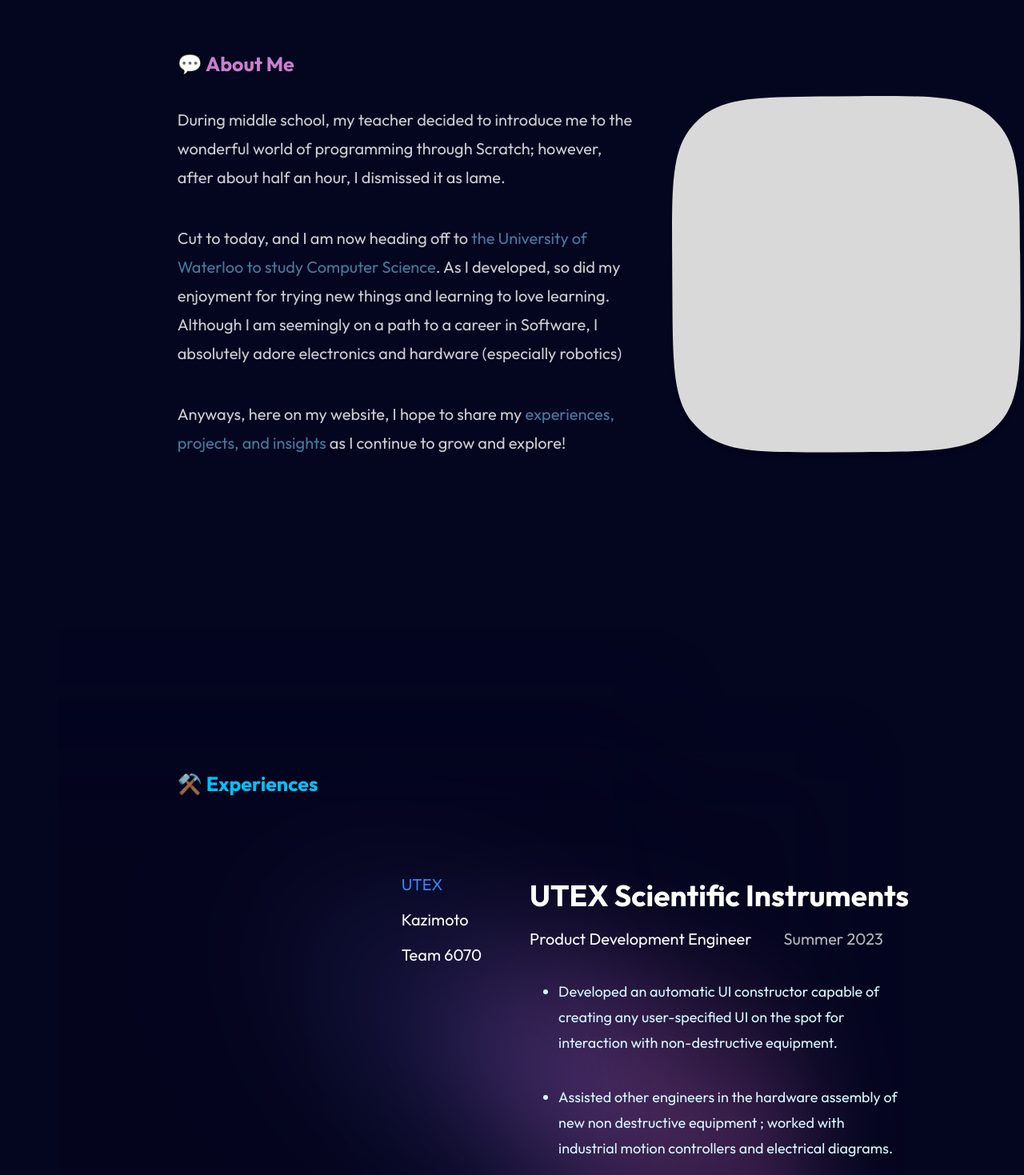
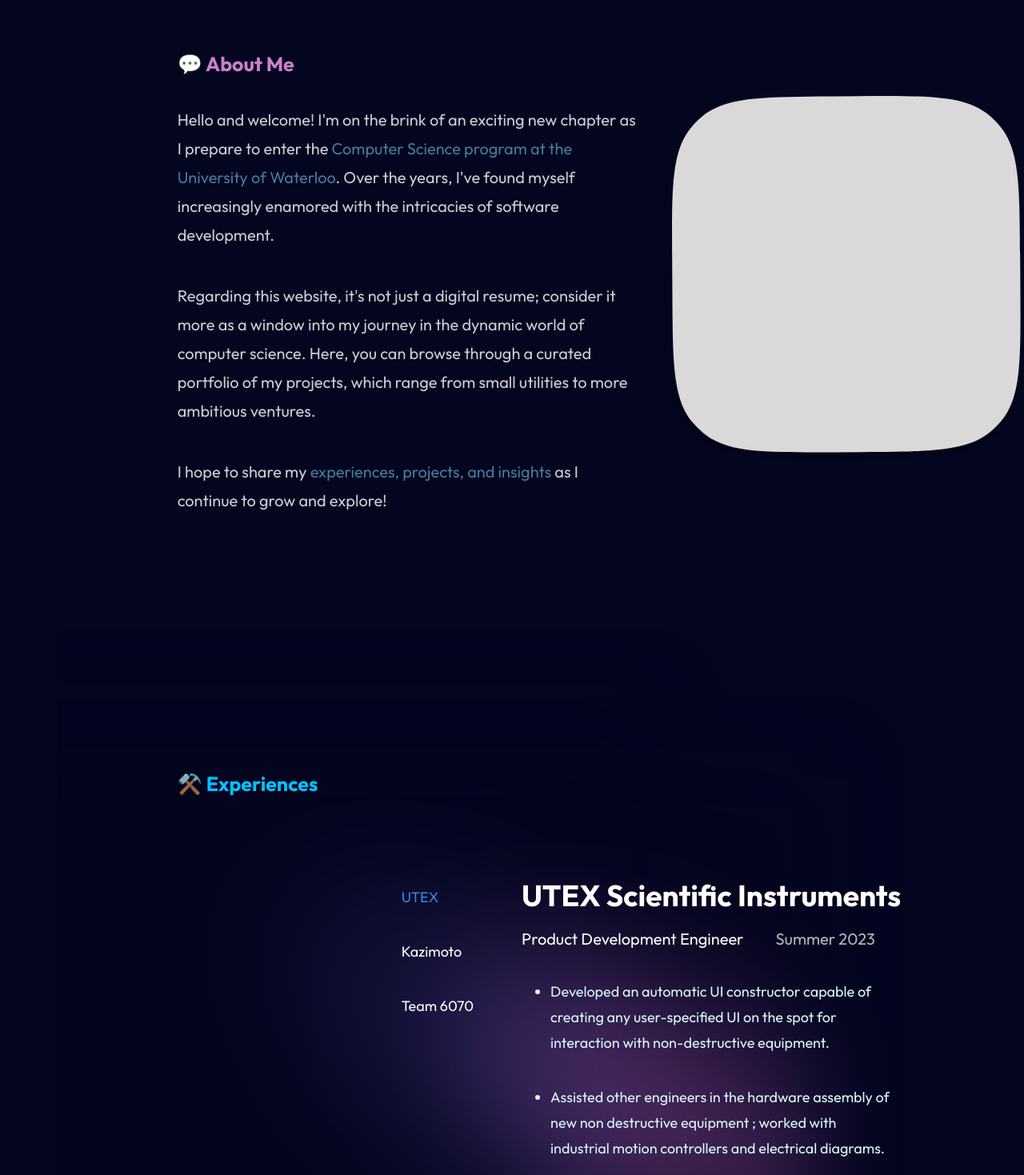
Before and after one commit to muhammad-awan0/portfolio, a React (Vite) app: page / in a window 1280 px wide. Shown: the part 1260-2729 px from the top of the page at 80% size. Built offline with nearby package versions, Linux system fonts and the light colour scheme.

Commit message:
More fixes

```diff
--- a/src/About/About.tsx
+++ b/src/About/About.tsx
@@ -7,21 +7,15 @@ const About = () => {
       <div className="flex flex-col md:flex-row mt-5">
         <div className="text-white w-[400px] md:w-[628px] h-[478px] md:text-xl mr-10 leading-8 md:leading-9 opacity-80">
           <p className='mt-3'>
-            During middle school, my teacher decided to introduce me to the wonderful
-            world of programming through Scratch; however, after about half an hour, I
-            dismissed it as lame.
+          Hello and welcome! I'm on the brink of an exciting new chapter as I prepare to enter the <span className='text-about-me-blue'>Computer Science program at the University of Waterloo</span>. Over the years, I've found myself increasingly enamored with the intricacies of software development.
           </p>
 
           <p className='mt-10'>
-            Cut to today, and I am now heading off to <span className='text-about-me-blue'>the University
-              of Waterloo to study Computer Science</span>. As I developed, so did my enjoyment for
-            trying new things and learning to love learning. Although I am seemingly on a
-            path to a career in Software, I absolutely adore electronics and hardware
-            (especially robotics)
+          Regarding this website, it's not just a digital resume; consider it more as a window into my journey in the dynamic world of computer science. Here, you can browse through a curated portfolio of my projects, which range from small utilities to more ambitious ventures.
           </p>
 
           <p className='mt-10'>
-            Anyways, here on my website, I hope to share my
+            I hope to share my
             <span className='text-about-me-blue'> experiences, projects, and insights</span> as I continue to grow and explore!
           </p>
         </div>
--- a/src/Experiences/Experiences.tsx
+++ b/src/Experiences/Experiences.tsx
@@ -53,15 +53,15 @@ const Experiences = () => {
       />
       <div className="flex flex-col md:flex-row mt-24 md:mt-[130px] md:ml-[280px] absolute z-50">
         <div className="text-white flex flex-row md:flex-col">
-          <ul className="flex flex-row md:flex-col space-x-4 md:space-x-0 md:space-y-4">
+          <ul className="flex flex-row md:flex-col space-x-4 md:mt-4 md:space-x-0 md:space-y-10">
             {experiencesDetails.map((experience, index) => (
               <li
                 key={index}
-                className={`md:text-xl ${
+                className={`md:text-lg ${
                   selectedExperienceIndex === index
                     ? "text-blue-500"
                     : "hover:text-blue-500"
-                } hover:cursor-pointer ${index !== 0 ? "md:mt-10" : null}`}
+                } hover:cursor-pointer`}
                 onClick={() => setSelectedExperienceIndex(index)}
               >
                 {experience.tab}
```
